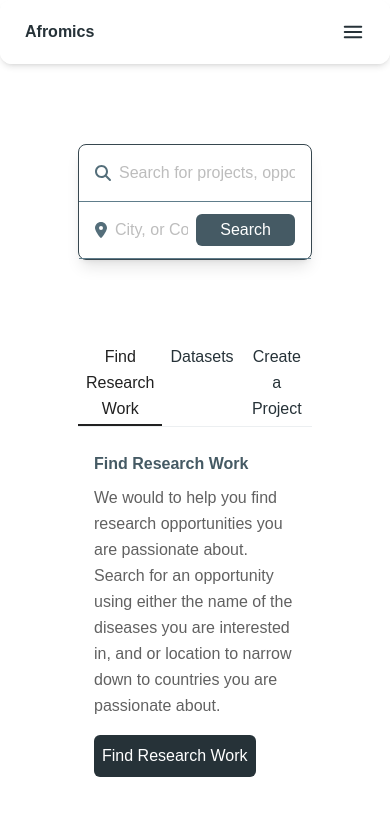
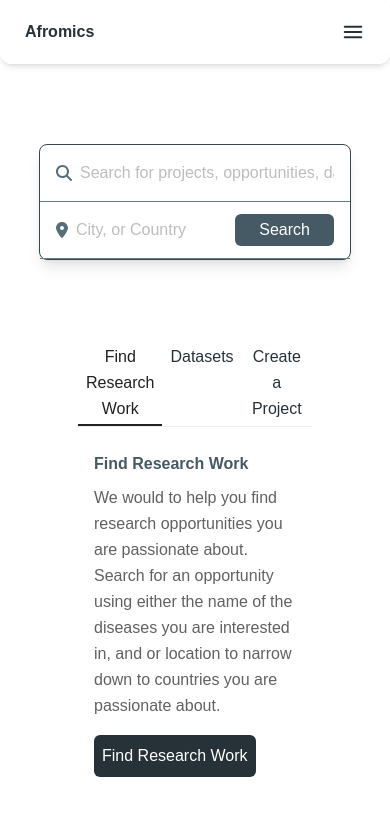
Before and after one commit to MillicentMalinga/afromics, a React (Create React App) app: page /researchers in a window 390 px wide. Shown: the top 816 px of the page. Built offline with nearby package versions, Linux system fonts and the light colour scheme.

Commit message:
Update Dashboard.jsx

```diff
--- a/src/pages/Dashboard.jsx
+++ b/src/pages/Dashboard.jsx
@@ -14,7 +14,7 @@ function Dashboard() {
     <div className='bg-white '>
 <DashBar usrName="Millicent" />
 <form action="">
-<div className="flex lg:flex-row sm:flex-col w-3/5 self-center border-[1px] border-blue-gray-800 mx-auto my-20 shadow-lg rounded-lg">
+<div className="flex lg:flex-row sm:flex-col lg:w-3/5 sm:w-4/5 self-center border-[1px] border-blue-gray-800 mx-auto my-20 shadow-lg rounded-lg">
   <div className="lg:w-1/2  sm:w-full flex sm:border-b-[1px] sm:border-b-blue-gray-500 flex-row px-4 gap-2 self-center  ">
   <FontAwesomeIcon icon={faMagnifyingGlass}  className='text-blue-gray-600 self-center'/>
   <input type='text' className='w-full font-body-plex py-4 lg:border-r-[1px] border-blue-gray-700' placeholder='Search for projects, opportunities, datasets'/> </div>
```
